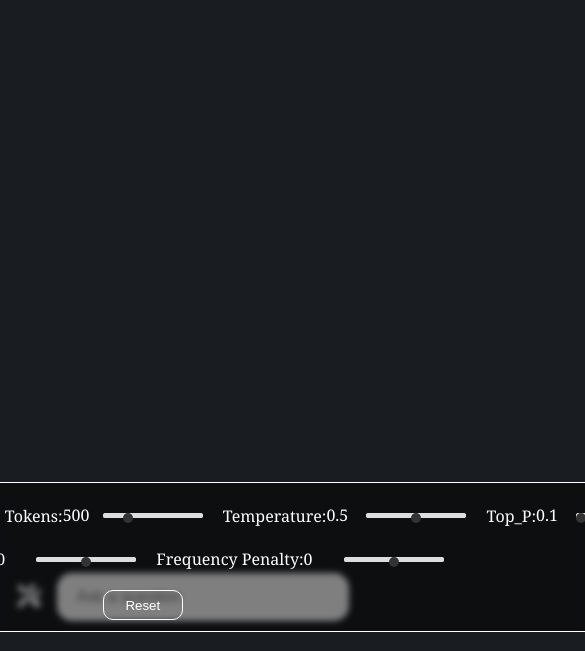
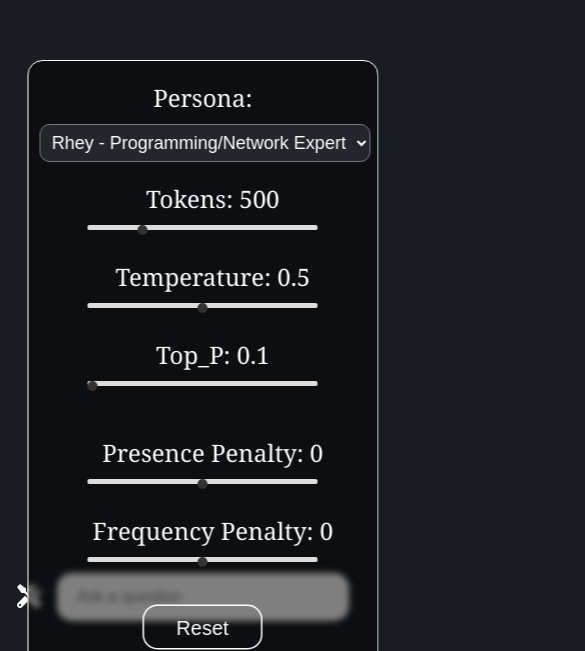
Before and after one commit to jas3333/GPT-Helper, a React (Create React App) app in the folder client/: page / in a window 390 px wide. Shown: the part 193-844 px from the top of the page, 585 px wide, since content can reach past the window. Built offline with nearby package versions, Linux system fonts and the light colour scheme.

Commit message:
Created a new build, changed some of the labels in Settings.jsx, changed some of the CSS to make it mobile friendly, still needs works. I hate CSS

```diff
--- a/client/src/App.jsx
+++ b/client/src/App.jsx
@@ -32,7 +32,7 @@ function App() {
 
         try {
             setIsLoading(true);
-            const response = await axios.post('http://localhost:4015/api/v1/gpt', {
+            const response = await axios.post('/api/v1/gpt', {
                 promptQuestion,
                 ...botSettings,
                 conversation: [...conversation],
--- a/client/src/components/DisplayChat.jsx
+++ b/client/src/components/DisplayChat.jsx
@@ -33,7 +33,7 @@ const DisplayChat = ({ item }) => {
                             },
                         }}
                     />
-                    <p className='auto-right'>Tokens: {item.usage}</p>
+                    <p className='tokens'>Tokens: {item.usage}</p>
                 </div>
             </div>
         </div>
--- a/client/src/components/Settings.jsx
+++ b/client/src/components/Settings.jsx
@@ -16,10 +16,9 @@ const Settings = memo(({ botSettings, settingsChange, reset }) => {
                         <option value='6'>Fiona - Novelist</option>
                         <option value='7'>Jack - Comedian</option>
                     </select>
-                    <label className='mg-left-20' htmlFor='tokens'>
-                        Tokens:
+                    <label className='value-label' htmlFor='tokens'>
+                        Tokens: {botSettings.tokens}
                     </label>
-                    <p className='width-40'>{botSettings.tokens}</p>
 
                     <input
                         className='slider'
@@ -32,10 +31,9 @@ const Settings = memo(({ botSettings, settingsChange, reset }) => {
                         value={botSettings.tokens}
                         onChange={settingsChange}
                     />
-                    <label className='mg-left-20' htmlFor='tokens'>
-                        Temperature:
+                    <label className='value-label' htmlFor='tokens'>
+                        Temperature: {botSettings.temperature}
                     </label>
-                    <p className='width-40'>{botSettings.temperature}</p>
 
                     <input
                         className='slider'
@@ -48,11 +46,9 @@ const Settings = memo(({ botSettings, settingsChange, reset }) => {
                         value={botSettings.temperature}
                         onChange={settingsChange}
                     />
-                    <label className='mg-left-20' htmlFor='tokens'>
-                        Top_P:
+                    <label className='value-label' htmlFor='tokens'>
+                        Top_P: {botSettings.top_p}
                     </label>
-                    <p className='width-40'>{botSettings.top_p}</p>
-
                     <input
                         className='slider'
                         id='tokens'
@@ -66,10 +62,9 @@ const Settings = memo(({ botSettings, settingsChange, reset }) => {
                     />
                 </div>
                 <div className='settings'>
-                    <label className='mg-left-20' htmlFor='tokens'>
-                        Presence Penalty:
+                    <label className='value-label' htmlFor='tokens'>
+                        Presence Penalty: {botSettings.presencePenalty}
                     </label>
-                    <p className='width-40'>{botSettings.presencePenalty}</p>
 
                     <input
                         className='slider'
@@ -82,10 +77,9 @@ const Settings = memo(({ botSettings, settingsChange, reset }) => {
                         value={botSettings.presencePenalty}
                         onChange={settingsChange}
                     />
-                    <label className='mg-left-20' htmlFor='tokens'>
-                        Frequency Penalty:
+                    <label className='value-label' htmlFor='tokens'>
+                        Frequency Penalty: {botSettings.frequencyPenalty}
                     </label>
-                    <p className='width-40'>{botSettings.frequencyPenalty}</p>
 
                     <input
                         className='slider'
--- a/client/src/hooks/appContext.js
+++ /dev/null
@@ -1,27 +0,0 @@
-import { useContext, createContext, useState } from 'react';
-
-const AppContext = createContext();
-
-const AppProvider = ({ children }) => {
-    const [botSettings, setBotSettings] = useState({
-        persona: 0,
-        tokens: 500,
-        temperature: 0.5,
-        presencePenalty: 0,
-        frequencyPenalty: 0,
-        top_p: 0.1,
-    });
-
-    const forSettings = {
-        botSettings,
-        setBotSettings,
-    };
-
-    return <AppContext.Provider value={forSettings}>{children}</AppContext.Provider>;
-};
-
-const useGlobalContext = () => {
-    return useContext(AppContext);
-};
-
-export { AppProvider, useGlobalContext };
--- a/client/src/index.css
+++ b/client/src/index.css
@@ -201,7 +201,7 @@ li {
 }
 
 /* Alignment */
-.mg-left-20 {
+.value-label {
     margin-left: 20px;
 }
 
@@ -210,7 +210,7 @@ li {
     margin-left: 10px;
 }
 
-.auto-right {
+.tokens {
     margin-left: 700px;
     font-size: 0.8em;
     font-style: italic;
@@ -269,3 +269,87 @@ input[type='range']::-moz-range-track {
     background-color: #ddd;
     border-radius: 5px;
 }
+
+@media only screen and (max-width: 800px) {
+    .chatbox {
+        width: 100%;
+        height: 80%;
+    }
+    .chat-bubble {
+        width: 100%;
+        margin: 0;
+    }
+    .user-chat {
+        width: 60%;
+    }
+    .tokens {
+        margin-left: 250px;
+    }
+    .profile-pic {
+        width: 50px;
+        height: 50px;
+    }
+    .settings-modal {
+        width: 90%;
+        font-size: 1.5em;
+        height: 800px;
+        top: 30%;
+        transform: translateX(-50%);
+    }
+    .btn {
+        transform: scale(1.5);
+        margin-top: 20px;
+    }
+    .settings {
+        display: flex;
+        flex-direction: column;
+    }
+    .value-label {
+        margin-top: 20px;
+    }
+    .slider {
+        margin: 10px 0;
+    }
+    select {
+        margin-top: 10px;
+        font-size: 0.75em;
+        padding: 7px;
+    }
+    input[type='range'] {
+        -webkit-appearance: none;
+        width: 230px;
+        height: 5px;
+        background-color: #ddd;
+        border-radius: 5px;
+        outline: none;
+    }
+
+    input[type='range']::-webkit-slider-thumb {
+        -webkit-appearance: none;
+        width: 10px;
+        height: 10px;
+        background-color: #333;
+        border-radius: 50%;
+        cursor: pointer;
+    }
+
+    input[type='range']::-moz-range-thumb {
+        width: 20px;
+        height: 20px;
+        background-color: #333;
+        border-radius: 50%;
+        cursor: pointer;
+    }
+
+    input[type='range']::-webkit-slider-runnable-track {
+        height: 5px;
+        background-color: #ddd;
+        border-radius: 5px;
+    }
+
+    input[type='range']::-moz-range-track {
+        height: 5px;
+        background-color: #ddd;
+        border-radius: 5px;
+    }
+}
--- a/client/src/index.js
+++ b/client/src/index.js
@@ -2,13 +2,10 @@ import React from 'react';
 import ReactDOM from 'react-dom/client';
 import './index.css';
 import App from './App';
-import { AppProvider } from './hooks/appContext';
 
 const root = ReactDOM.createRoot(document.getElementById('root'));
 root.render(
     <React.StrictMode>
-        <AppProvider>
-            <App />
-        </AppProvider>
+        <App />
     </React.StrictMode>
 );
```
Also changed, not shown: client/src/components/GptApi.jsx (deleted, +0 -27 lines), client/src/components/Loading.jsx (deleted, +0 -7 lines), 13 other files (tests, documents, lock files or other folders).
